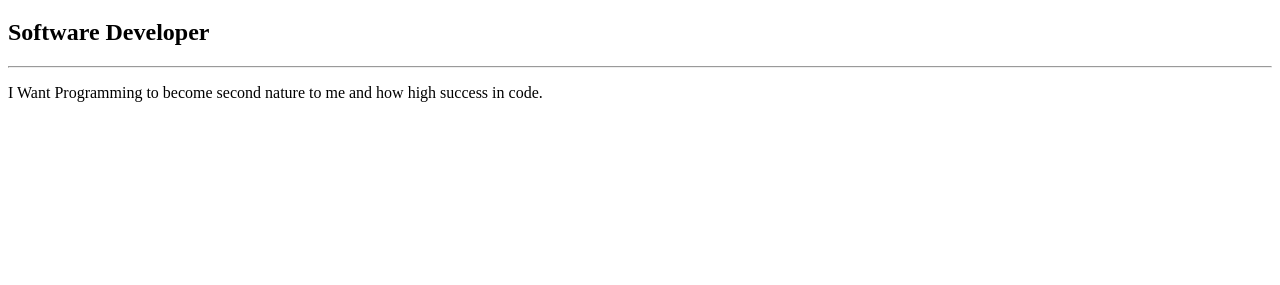
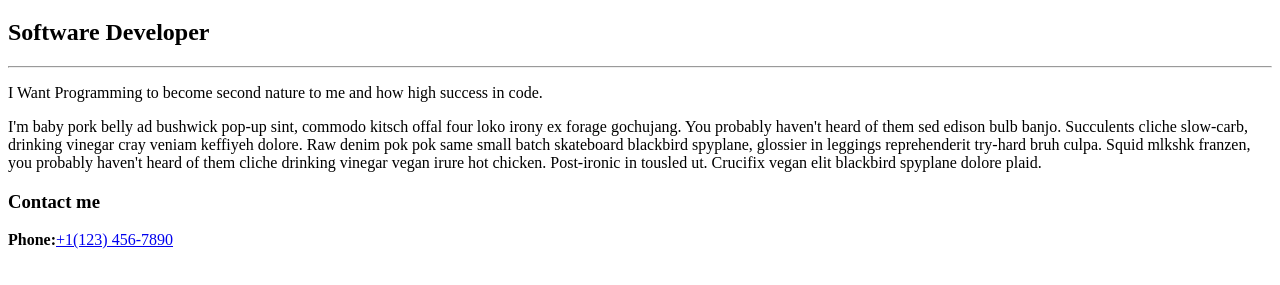
Before and after one commit to DailynJor/Personal-Portfoilo, a plain HTML site: page index.html in a window 1280 px wide. Shown: the part 61-346 px from the top of the page. Drawn offline with Linux system fonts and the light colour scheme.

Commit message:
Personal Portfoilo+

```diff
--- a/index.html
+++ b/index.html
@@ -12,6 +12,11 @@
         <h2>Software Developer</h2>
         <hr>
         <p>I Want Programming to become second nature to me and how high success in code.</p>
+        <p>
+            I'm baby pork belly ad bushwick pop-up sint, commodo kitsch offal four loko irony ex forage gochujang. You probably haven't heard of them sed edison bulb banjo. Succulents cliche slow-carb, drinking vinegar cray veniam keffiyeh dolore. Raw denim pok pok same small batch skateboard blackbird spyplane, glossier in leggings reprehenderit try-hard bruh culpa. Squid mlkshk franzen, you probably haven't heard of them cliche drinking vinegar vegan irure hot chicken. Post-ironic in tousled ut. Crucifix vegan elit blackbird spyplane dolore plaid.
+        </p>
+        <h3>Contact me</h3>
+        <p><b>Phone:</b><a href="tel:11234567890">+1(123) 456-7890</a></p>
 
     </div>
     </body>
```
